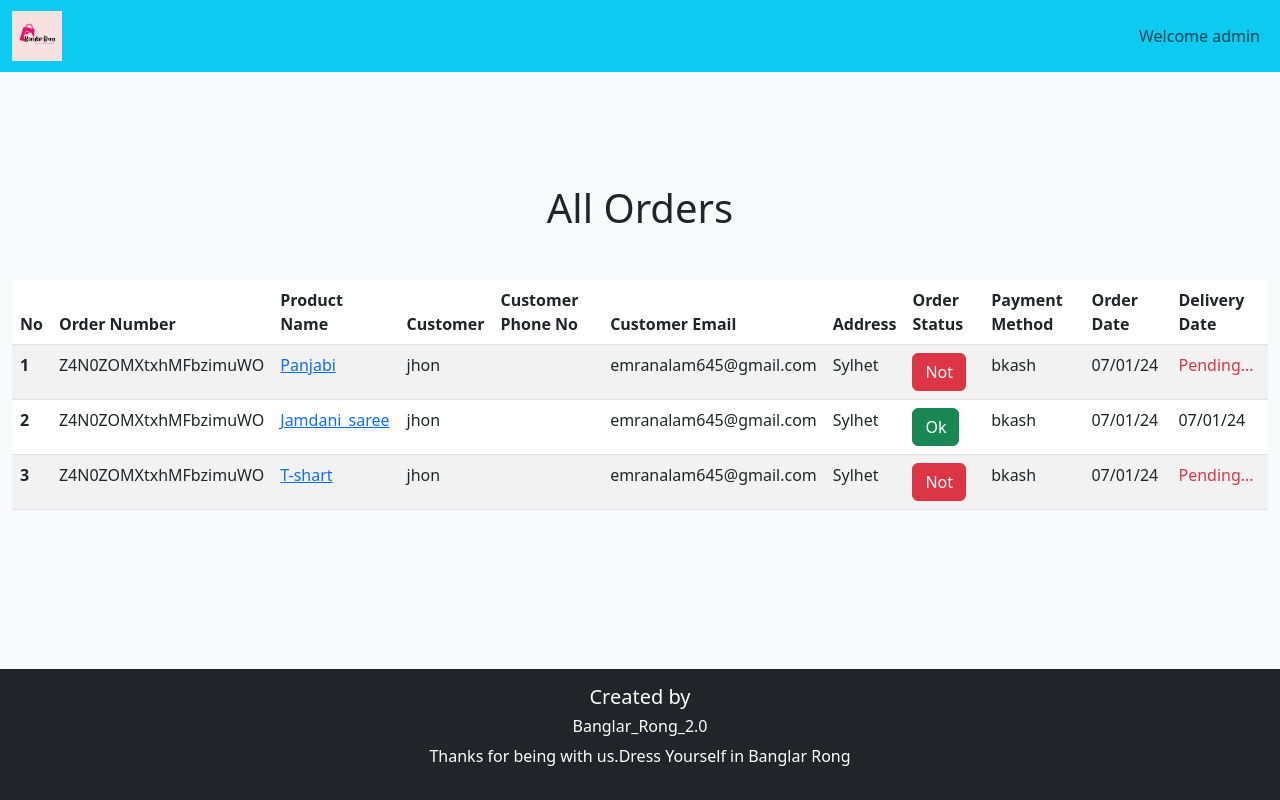
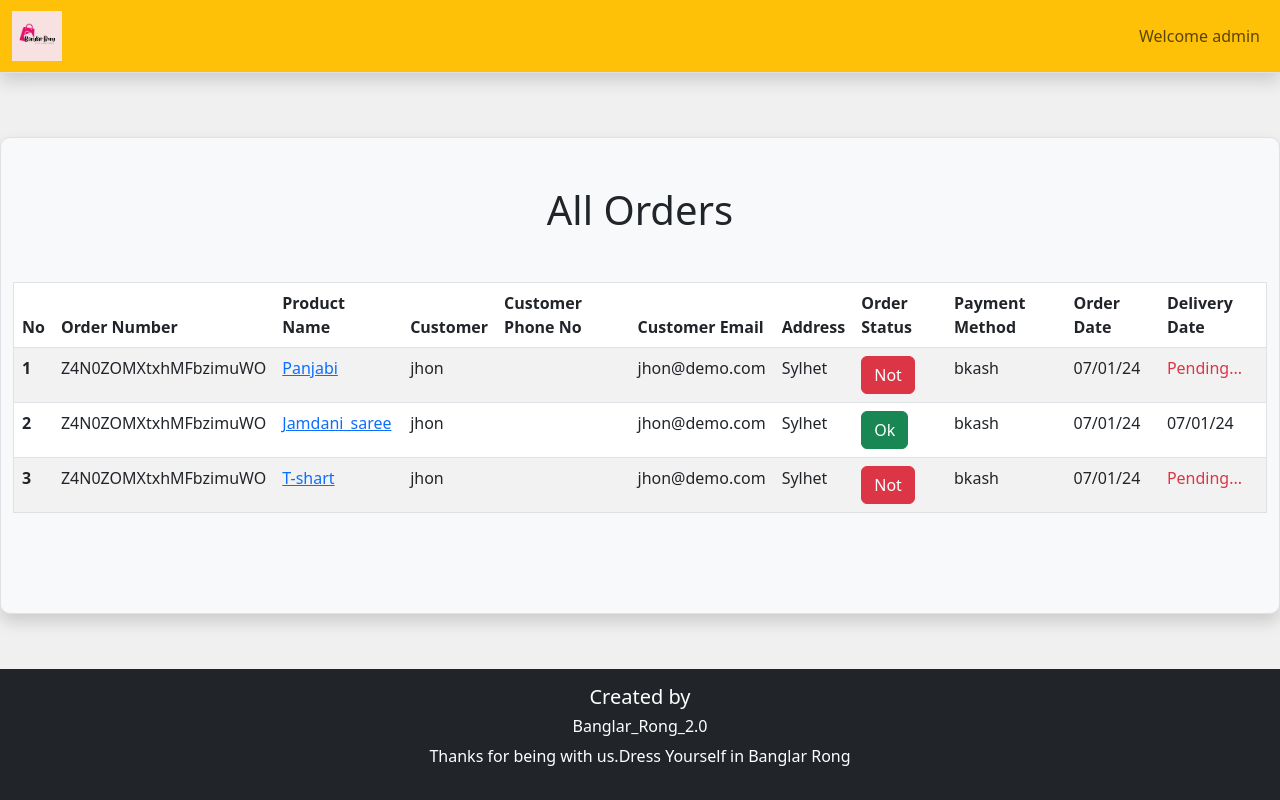
Before and after one commit to emranCoder/ecomerce, a PHP site: page /banglar/admin_area/all-orders.php in a window 1280 px wide. Run offline with PHP 8.4, Linux system fonts and the light colour scheme; a user stored in the database is signed in; data comes from the database, SQL or seed files in the repository.

Commit message:
ui update admin panel

```diff
--- a/admin_area/all-orders.php
+++ b/admin_area/all-orders.php
@@ -3,13 +3,11 @@ require('header.php')
 
 ?>
 
-
-<body class="bg-light">
-    <div class="container-fluid mt-3">
+    <div class="container-fluid mt-3 mt-3 mb-5 bg-light rounded-lg border border-rounded shadow">
 
         <h1 class="text-center my-5">All Orders</h1>
 
-        <table class="table table-striped ">
+        <table class="table table-striped border">
   <thead>
     <tr>
       <th scope="col">No</th>
--- a/admin_area/all-payments.php
+++ b/admin_area/all-payments.php
@@ -3,13 +3,11 @@ require('header.php')
 
 ?>
 
-
-<body class="bg-light">
-    <div class="container-fluid mt-3">
+    <div class="container-fluid mt-3  mb-5 bg-light rounded-lg border border-rounded shadow">
 
         <h1 class="text-center my-5">All Payments</h1>
 
-        <table class="table table-striped ">
+        <table class="table table-striped border">
   <thead>
     <tr>
       <th scope="col">No</th>
--- a/admin_area/all-products.php
+++ b/admin_area/all-products.php
@@ -3,13 +3,11 @@ require('header.php')
 
 ?>
 
-
-<body class="bg-light">
-    <div class="container mt-3">
+    <div class="container mt-3 py-5 mb-5 bg-light rounded-lg border border-rounded shadow">
 
         <h1 class="text-center">All Products</h1>
 
-        <table class="table table-striped">
+        <table class="table table-striped border">
   <thead>
     <tr>
       <th scope="col">No</th>
--- a/admin_area/current-order.php
+++ b/admin_area/current-order.php
@@ -22,8 +22,7 @@ if(isset($_GET['id'])&& isset($_GET['status']) && $_GET['status']=='true')
 
 }
 ?>
-<body class="bg-light">
-    <div class="container-fluid mt-3">
+    <div class="container-fluid mt-3  mb-5 bg-light rounded-lg border border-rounded shadow">
 
         <h1 class="text-center my-5">Recent Orders</h1>
 
--- a/admin_area/header.php
+++ b/admin_area/header.php
@@ -30,14 +30,18 @@ if(!(isset($_SESSION["admin_id"]) && isset($_SESSION["admin_name"])))
   min-height: 100vh  !important;
   display: flex  !important;
   flex-direction: column  !important;
+  background-color: #f0f0f0;
 }
 table{
     margin-bottom: 100px !important;
 }
+.border-rounded{
+    border-radius: 10px;
+}
     </style>
 </head>
         <!--first child-->
-        <nav class="navbar navbar-expand-lg navbar-light bg-info mb-5">
+        <nav class="navbar navbar-expand-lg navbar-light bg-warning border-bottom shadow  mb-5">
             <div class="container-fluid">
         <img  width='50px' src="../images/logo.jpg" alt="" class="logo">
                 <nav class="navbar navbar-expand-lg">
--- a/admin_area/index.php
+++ b/admin_area/index.php
@@ -2,7 +2,7 @@
 require('header.php');
 
 ?>
-        <div class="container mb-5">
+        <div class="container mb-5 p-5 pe-0  bg-light rounded-lg border border-rounded shadow">
         <!--second child-->
         <div class="bg-light">
             <h3 class="text-center p-2 fs-1 text-uppercase text-secondary">Admin Area</h3>
--- a/admin_area/post-job.php
+++ b/admin_area/post-job.php
@@ -21,7 +21,7 @@ header('Location: post-job.php?add=true');
 }
 
 ?>
-<div class="container mb-5">
+<div class="container mb-5 p-5 bg-light rounded-lg border border-rounded shadow">
         <!--second child-->
         <div class="bg-light">
             <h3 class="text-center p-2">Post Job</h3>
--- a/admin_area/product.php
+++ b/admin_area/product.php
@@ -32,7 +32,7 @@ if($result_query)
 
 
 
-<div class="container">
+<div class="container  mb-5 bg-light rounded-lg border border-rounded shadow py-5">
 <h1 class="text-center">Product <?php if(!(isset($_GET['view']) && $_GET['view']=='true'))
     {echo "Edit";}else{echo "View";}?></h1>
 <div class="row">
--- a/admin_area/special_offer.php
+++ b/admin_area/special_offer.php
@@ -2,13 +2,11 @@
 require('header.php')
 
 ?>
-
-<body class="bg-light">
-    <div class="container mt-3">
+    <div class="container mt-3  mb-5 bg-light rounded-lg border border-rounded shadow">
 
         <h1 class="text-center my-5">Special Offers</h1>
 
-        <table class="table table-striped">
+        <table class="table table-striped border">
   <thead>
     <tr>
       <th scope="col">No</th>
--- a/admin_area/users.php
+++ b/admin_area/users.php
@@ -24,10 +24,7 @@ header('Location: users.php?true='.$username);
 ?>
 
 
-<body class="bg-light">
-
-
-    <div class="container mt-3">
+    <div class="container mt-3  mb-5 bg-light rounded-lg border border-rounded shadow">
     <?php
 if(isset($_GET['true'])){
   ?>
--- a/mydb.sql
+++ b/mydb.sql
@@ -3,7 +3,7 @@
 -- https://www.phpmyadmin.net/
 --
 -- Host: 127.0.0.1
--- Generation Time: Jan 08, 2024 at 01:07 PM
+-- Generation Time: Jan 10, 2024 at 07:08 AM
 -- Server version: 10.4.32-MariaDB
 -- PHP Version: 8.2.12
 
@@ -212,7 +212,7 @@ INSERT INTO `users` (`id`, `fname`, `lname`, `username`, `email`, `password`, `v
 (8, 'leo', 'taha', 'taha10', 'taha@gmail.com', '$2y$04$f2L8p/jQsecdWEn1OhGbVOZBflDJAzhTIpNfoWtwh73CAXl8szXiC', 0, '', '2024-01-07 12:42:38', '', ''),
 (9, 'naeem', 'khannk', 'naeem123', 'naeem123@gmail', '$2y$04$.i3uR1uuzRtY/SuphUvLrujZp.r.cYgINxNymCemUNSa2Q4nC9zAW', 0, '', '2024-01-07 12:42:38', '', ''),
 (10, 'alok', 'naeem', 'alok111', 'alok111@gmai.com', '$2y$04$lP35wSo.r689TznU2XZqa.Qh6sXmtiZ0j1IEhvQyoKKODNMlNdOxO', 0, '', '2024-01-07 12:42:38', '', ''),
-(12, 'jhon', 'davide', 'jhon', 'emranalam645@gmail.com', '$2y$04$R8UwHEbBpxOCOs/tfTbjE.rKeE6QvRLSarP0bMZSheu9N6Jo/Wl6m', 1, '711879', '2024-01-07 12:42:38', '', 'Sylhet Bangladesh');
+(12, 'jhon', 'davide', 'jhon', 'jhon@demo.com', '$2y$04$R8UwHEbBpxOCOs/tfTbjE.rKeE6QvRLSarP0bMZSheu9N6Jo/Wl6m', 1, '711879', '2024-01-07 12:42:38', '', 'Sylhet Bangladesh');
 
 --
 -- Indexes for dumped tables
```
Also changed, not shown: admin_area/all-job.php (+2 -5 lines), admin_area/change-pwd.php (+4 -4 lines).
